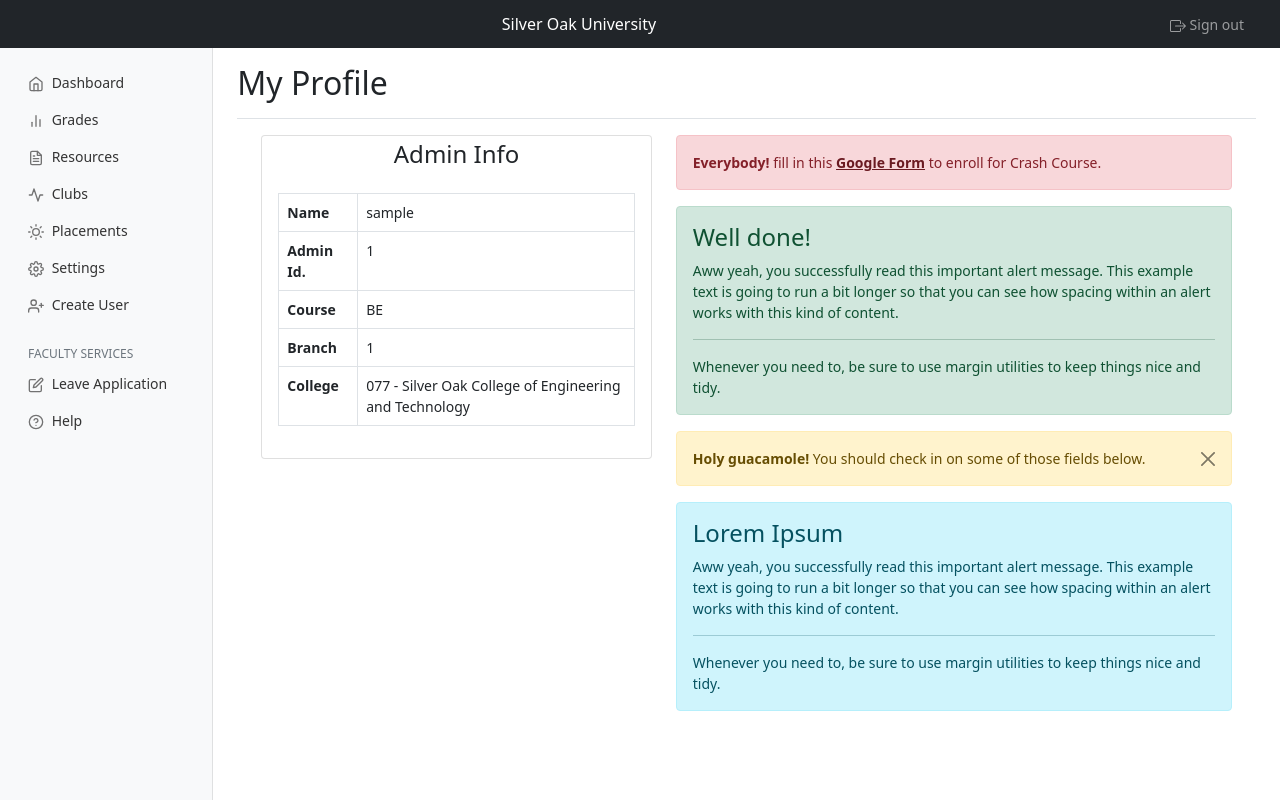
After one commit to saumil8200/mysou, a Django app: template student/templates/faculty/dashboard.html in a window 1280 px wide. The commit adds this page. Run offline with Django 3.2, Linux system fonts and the light colour scheme; the template is opened without the code that fills it: most values are stand-ins (such as "Sample title", 1, 10 or a date in 2020); some libraries are stand-ins or nearby versions.

Commit message:
Admin Section Added

```diff
--- a/student/static/student/dashboard.css
+++ b/student/static/student/dashboard.css
@@ -119,3 +119,21 @@ body {
     color: white;
     text-decoration: none;
 }
+.delete{
+    background: transparent;
+    line-height: normal;
+}
+.alertBtn{
+    border: 1px solid red;
+}
+.alertBtn:hover{
+    background-color: red;
+    color: white;
+}
+.successBtn{
+    border: 1px solid lightgreen;
+}
+.successBtn:hover{
+    background-color: lightgreen;
+    color: white;
+}
--- /dev/null
+++ b/student/templates/faculty/dashboard.html
@@ -0,0 +1,77 @@
+{% extends 'faculty/layout.html' %} {% load static %} {% block container %}
+
+ <!-- Dashboard -->
+            <main class="col-md-9 ms-sm-auto col-lg-10 px-md-4" id="page0">
+                <div
+                    class="d-flex justify-content-between flex-wrap flex-md-nowrap align-items-center pt-3 pb-2 mb-3 border-bottom">
+                    <h1 class="h2">My Profile</h1>
+                </div>
+                <div class="container">
+                    <div class="row">
+                        <div class="col-5">
+                            <div class="card">
+                                <!-- <div class="card-body"> -->
+                                <h4 class="text-center card-title mt-1">Admin Info</h4>
+                                <!-- </div> -->
+                                <div class="card-body">
+                                    <table class="table table-hover table-bordered">
+                                        <tbody>
+                                            <tr>
+                                                <th scope="row">Name</th>
+                                                <td>{{ data.username }}</td>
+                                            </tr>
+                                            <tr>
+                                                <th scope="row">Admin Id.</th>
+                                                <td>{{ data.id }}</td>
+                                            </tr>
+                                            <tr>
+                                                <th scope="row">Course</th>
+                                                <td>BE</td>
+                                            </tr>
+                                            <tr>
+                                                <th scope="row">Branch</th>
+                                                <td>{{ data.dept_id }}</td>
+                                            </tr>
+                                            <tr>
+                                                <th scope="row">College</th>
+                                                <td>077 - Silver Oak College of Engineering and Technology</td>
+                                            </tr>
+                                        </tbody>
+                                    </table>
+                                </div>
+                            </div>
+                        </div>
+                        <div class="col-7">
+                            <div class="alert alert-danger" role="alert">
+                                <strong>Everybody!</strong> fill in this <a href="#" class="alert-link">Google Form</a>
+                                to enroll for Crash Course.
+
+                            </div>
+                            <div class="alert alert-success" role="alert">
+                                <h4 class="alert-heading">Well done!</h4>
+                                <p>Aww yeah, you successfully read this important alert message. This example text is
+                                    going to run a bit longer so that you can see how spacing within an alert works with
+                                    this kind of content.</p>
+                                <hr>
+                                <p class="mb-0">Whenever you need to, be sure to use margin utilities to keep things
+                                    nice and tidy.</p>
+                            </div>
+                            <div class="alert alert-warning alert-dismissible fade show" role="alert">
+                                <strong>Holy guacamole!</strong> You should check in on some of those fields below.
+                                <button type="button" class="btn-close" data-bs-dismiss="alert"
+                                    aria-label="Close"></button>
+                            </div>
+                            <div class="alert alert-info" role="alert">
+                                <h4 class="alert-heading">Lorem Ipsum</h4>
+                                <p>Aww yeah, you successfully read this important alert message. This example text is
+                                    going to run a bit longer so that you can see how spacing within an alert works with
+                                    this kind of content.</p>
+                                <hr>
+                                <p class="mb-0">Whenever you need to, be sure to use margin utilities to keep things
+                                    nice and tidy.</p>
+                            </div>
+                        </div>
+                    </div>
+                </div>
+            </main>
+{% endblock %}
--- /dev/null
+++ b/student/templates/faculty/layout.html
@@ -0,0 +1,201 @@
+{% load static %}
+<!doctype html>
+<html lang="en">
+
+<head>
+    <meta charset="utf-8">
+    <meta name="viewport" content="width=device-width, initial-scale=1">
+    <meta name="description" content="">
+    <meta name="author" content="Mark Otto, Jacob Thornton, and Bootstrap contributors">
+    <meta name="generator" content="Hugo 0.79.0">
+
+    <title>My SOU</title>
+
+
+    <!-- Bootstrap 5 CDN -->
+    <link href="https://cdn.jsdelivr.net/npm/bootstrap@5.0.0-beta1/dist/css/bootstrap.min.css" rel="stylesheet"
+        integrity="sha384-giJF6kkoqNQ00vy+HMDP7azOuL0xtbfIcaT9wjKHr8RbDVddVHyTfAAsrekwKmP1" crossorigin="anonymous">
+
+    <!-- Bootstrap core CSS -->
+    <!-- <link href="../assets/dist/css/bootstrap.min.css" rel="stylesheet"> -->
+
+    <!-- Fontawesome5 CDN -->
+    <script defer src="https://use.fontawesome.com/releases/v5.14.0/js/all.js"></script>
+
+    <!-- Custom styles for this template -->
+    <link href="{% static 'student/dashboard.css' %}" rel="stylesheet">
+
+    <style>
+        .bd-placeholder-img {
+            font-size: 1.125rem;
+            text-anchor: middle;
+            -webkit-user-select: none;
+            -moz-user-select: none;
+            user-select: none;
+        }
+
+        @media (min-width: 768px) {
+            .bd-placeholder-img-lg {
+                font-size: 3.5rem;
+            }
+        }
+
+        /* For Clubs Section */
+        .club-container {
+            display: flex;
+            flex-wrap: wrap;
+        }
+
+        .club-container>.card {
+            margin: 20px;
+            padding: 20px;
+            width: 200px;
+        }
+    </style>
+</head>
+
+
+<body>
+    <!-- Navbar -->
+    <nav class="navbar navbar-expand-lg navbar-dark bg-dark p-0">
+        <div class="container-fluid">
+            <button class="navbar-toggler" type="button" data-bs-toggle="collapse"
+                data-bs-target="#navbarToggleExternalContent" aria-controls="navbarToggleExternalContent"
+                aria-expanded="false" aria-label="Toggle navigation">
+                <span class="navbar-toggler-icon"></span>
+            </button>
+            <a class="navbar-brand px-3" href="/app">Silver Oak University</a>
+            <ul class="navbar-nav px-3">
+                <li class="nav-item text-nowrap">
+                    <a class="nav-link" href=" {% url 'student:logout' %}">
+                        <svg xmlns="http://www.w3.org/2000/svg" width="16" height="16" fill="currentColor"
+                            class="bi bi-box-arrow-right" viewBox="0 0 16 16">
+                            <path fill-rule="evenodd"
+                                d="M10 12.5a.5.5 0 0 1-.5.5h-8a.5.5 0 0 1-.5-.5v-9a.5.5 0 0 1 .5-.5h8a.5.5 0 0 1 .5.5v2a.5.5 0 0 0 1 0v-2A1.5 1.5 0 0 0 9.5 2h-8A1.5 1.5 0 0 0 0 3.5v9A1.5 1.5 0 0 0 1.5 14h8a1.5 1.5 0 0 0 1.5-1.5v-2a.5.5 0 0 0-1 0v2z" />
+                            <path fill-rule="evenodd"
+                                d="M15.854 8.354a.5.5 0 0 0 0-.708l-3-3a.5.5 0 0 0-.708.708L14.293 7.5H5.5a.5.5 0 0 0 0 1h8.793l-2.147 2.146a.5.5 0 0 0 .708.708l3-3z" />
+                        </svg> Sign out
+                    </a>
+                </li>
+            </ul>
+        </div>
+    </nav>
+    <!-- SideBar -->
+    <div class="container-fluid">
+        <div class="row">
+            <nav id="navbarToggleExternalContent" id="sidebarMenu"
+                class="col-md-3 col-lg-2 d-lg-block bg-light sidebar collapse">
+                <div class="position-sticky pt-3">
+                    <ul class="nav flex-column">
+                        <li class="nav-item">
+                            <a class="nav-link " aria-current="page" href="/admin/dashboard" data-page="page0">
+                                <span data-feather="home"></span>
+                                Dashboard
+                            </a>
+                        </li>
+                        <li class="nav-item">
+                            <a class="nav-link" href="/admin/grades" data-page="page2">
+                                <span data-feather="bar-chart-2"></span>
+                                Grades
+                            </a>
+                        </li>
+                        <li class="nav-item">
+                            <a class="nav-link" href="/admin/resources" data-page="page3">
+                                <span data-feather="file-text"></span>
+                                Resources
+                            </a>
+                        </li>
+                        <li class="nav-item">
+                            <a class="nav-link" href="/admin/clubs" data-page="page4">
+                                <span data-feather="activity"></span>
+                                Clubs
+                            </a>
+                        </li>
+                        <li class="nav-item">
+                            <a class="nav-link" href="/admin/placement" data-page="page5">
+                                <span data-feather="sun"></span>
+                                Placements
+                            </a>
+                        </li>
+                        <li class="nav-item">
+                            <a class="nav-link" href="/admin/settings" data-page="page5">
+                                <span data-feather="settings"></span>
+                                Settings
+                            </a>
+                        </li>
+                        <li class="nav-item">
+                            <a class="nav-link" href="/admin/register" data-page="page5">
+                                <span data-feather="user-plus"></span>
+                                Create User
+                            </a>
+                        </li>
+                    </ul>
+
+                     <h6
+                        class="sidebar-heading d-flex justify-content-between align-items-center px-3 mt-4 mb-1 text-muted">
+                        <span>Faculty Services</span>
+                        <!-- <a class="link-secondary" href="#" aria-label="Add a new report">
+                            <span data-feather="plus-circle"></span>
+                        </a> -->
+                    </h6>
+                    <ul class="nav flex-column mb-2">
+                        <li class="nav-item">
+                            <a class="nav-link" href="/admin/leaveApplication" data-page="page7">
+                                <span data-feather="edit"></span>
+                                Leave Application
+                            </a>
+                        </li>
+                        <li class="nav-item">
+                            <a class="nav-link" href="/admin/help" data-page="page10">
+                                <span data-feather="help-circle"></span>
+                                Help
+                            </a>
+                        </li>
+                    </ul>
+                </div>
+            </nav>
+
+            <!-- Main Components -->
+            {%block container%}
+
+            {% endblock %}
+
+        </div>
+    </div>
+
+
+
+    <!-- Feather Icons CDN -->
+    <script src="https://cdn.jsdelivr.net/npm/feather-icons@4.28.0/dist/feather.min.js"
+        integrity="sha384-uO3SXW5IuS1ZpFPKugNNWqTZRRglnUJK6UAZ/gxOX80nxEkN9NcGZTftn6RzhGWE"
+        crossorigin="anonymous"></script>
+
+    <!-- Chart.js CDN -->
+    <script src="https://cdn.jsdelivr.net/npm/chart.js@2.9.4/dist/Chart.min.js"
+        integrity="sha384-zNy6FEbO50N+Cg5wap8IKA4M/ZnLJgzc6w2NqACZaK0u0FXfOWRRJOnQtpZun8ha"
+        crossorigin="anonymous"></script>
+
+    <!-- Bootstrap JS CDN -->
+    <script src="https://cdn.jsdelivr.net/npm/bootstrap@5.0.0-beta1/dist/js/bootstrap.bundle.min.js"
+        integrity="sha384-ygbV9kiqUc6oa4msXn9868pTtWMgiQaeYH7/t7LECLbyPA2x65Kgf80OJFdroafW"
+        crossorigin="anonymous"></script>
+    <script src="https://cdn.jsdelivr.net/npm/@popperjs/core@2.6.0/dist/umd/popper.min.js"
+        integrity="sha384-KsvD1yqQ1/1+IA7gi3P0tyJcT3vR+NdBTt13hSJ2lnve8agRGXTTyNaBYmCR/Nwi"
+        crossorigin="anonymous"></script>
+    <script src="https://cdn.jsdelivr.net/npm/bootstrap@5.0.0-beta2/dist/js/bootstrap.min.js"
+        integrity="sha384-nsg8ua9HAw1y0W1btsyWgBklPnCUAFLuTMS2G72MMONqmOymq585AcH49TLBQObG"
+        crossorigin="anonymous"></script>
+
+       <script>
+            {% block jquery %}
+
+            {% endblock %}
+       </script>
+
+    <!-- Internal Scripts -->
+    <script src="{% static 'student/dashboard.js' %}"></script>
+    <script src="{% static 'student/index.js' %}"></script>
+    <script src="{% static 'student/login.js' %}" type="text/javascript"></script>
+</body>
+
+</html>
--- a/student/templates/student/login.html
+++ b/student/templates/student/login.html
@@ -23,10 +23,10 @@
                         <h1 class="title has-text-centered" style="font-family: serif;">Silver Oak University</h1>
                         <form action="{% url 'student:login' %}" class="box" method="POST">
                             {% csrf_token %}
-                            {% if message %}
+                            {% if messageAlert %}
                             <div class="notification is-danger is-light">
                                 <button class="delete"></button>
-                                {{ message }}
+                                {{ messageAlert }}
                             </div>
                             {% endif %}
                             <div class="field">
--- a/student/urls.py
+++ b/student/urls.py
@@ -7,4 +7,5 @@ urlpatterns = [
     path("app", views.index, name="index"),
     path("logout", views.logout_view, name="logout"),
     path("app/<str:search>", views.templates, name="index"),
+    path("admin/<str:search>", views.templates, name="index"),
 ]
```
Also changed, not shown: student/models.py (+7 -7 lines), student/templates/faculty/clubs.html (added, +29 -0 lines), student/templates/faculty/grades.html (added, +12 -0 lines), student/templates/faculty/help.html (added, +12 -0 lines), student/templates/faculty/index.html (added, +42 -0 lines), student/templates/faculty/leaveApplication.html (added, +32 -0 lines), student/templates/faculty/placement.html (added, +46 -0 lines), student/templates/faculty/register.html (added, +72 -0 lines), student/templates/faculty/resources.html (added, +61 -0 lines), student/templates/faculty/settings.html (added, +27 -0 lines), student/views.py (+45 -5 lines), db.sqlite3, 1 other file.
